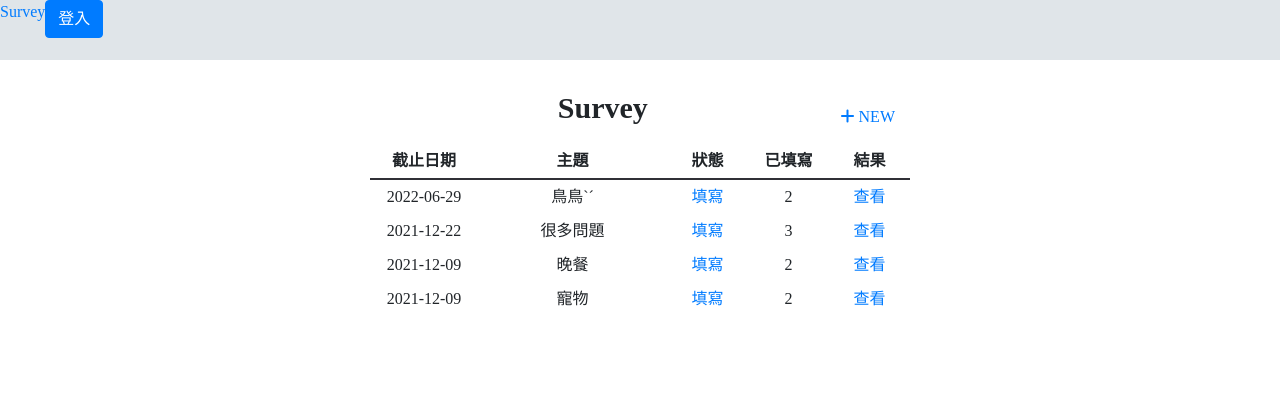
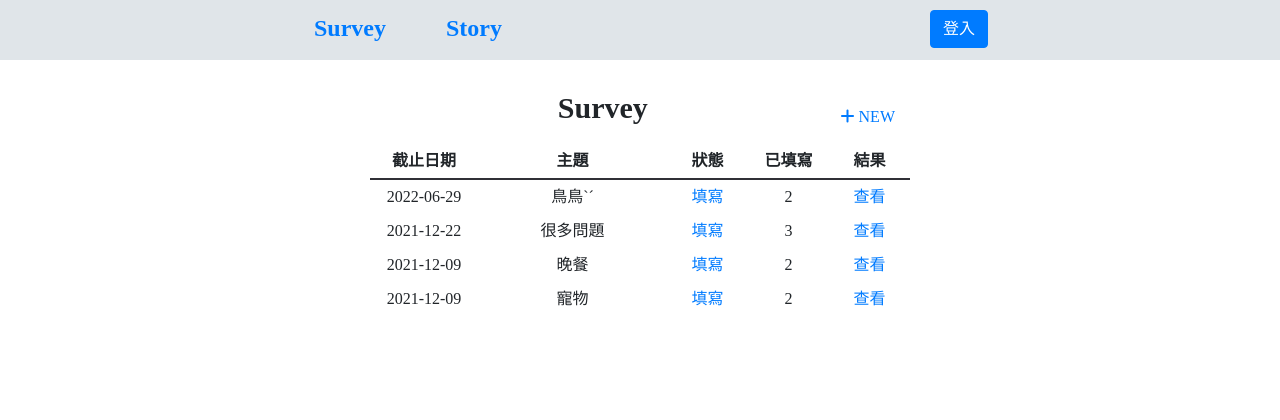
Before and after one commit to SO-BAD/Survey, a PHP site: page / in a window 1280 px wide. Shown: the top 420 px of the page. Run offline with PHP 8.4, Linux system fonts and the light colour scheme; data comes from the database, SQL or seed files in the repository.

Commit message:
修改登入的status_box 樣式

```diff
--- a/css/home.css
+++ b/css/home.css
@@ -8,11 +8,30 @@ a:hover{
     text-decoration: none;
 }
 nav{
+    width: 100%;
     height: 60px;
     background-color: rgb(224, 229, 233);
 }
-.survey{
+.header{
+    width: 700px;
+    margin: auto;
+}
+.survey_box,.story_box{
+    width: 100px;
     height: 60px;
+    padding-top: 10px;
+    margin-left: 10px;
+    margin-right: 10px;
+    display: inline-block;
+    font-size: 24px;
+    font-weight: bolder;
+    text-align: center;
+}
+.status_box{
+    width: 200px;
+    height: 60px;
+    display: flex;
+    float: right;
 }
 .page{
     width: 900px;
--- a/include/status.php
+++ b/include/status.php
@@ -1,9 +1,31 @@
+
 <?php
 
 if (isset($_SESSION['account'])) {
-    echo $_SESSION['account']['name'];
-    echo "<a href='./api/logout.php'><button class='btn btn-primary'>登出</button></a>";
+    $member = "<div class='btn btn-primary'>".$_SESSION['account']['name']."</div>";
+    $button_link =  "<a href='./api/logout.php'><button class='btn btn-primary'>登出</button></a>";
 } else {
-    echo "<a href='./login.php'><button class='btn btn-primary'>登入</button></a>";
+    $member ="";
+    $button_link =  "<a href='./login.php'><button class='btn btn-primary'>登入</button></a>";
 }
 ?>
+
+<div class= "online_box">
+    <?= $member; ?>
+</div>
+<div class="button_box">
+    <?= $button_link; ?>
+</div>
+<style>
+    .online_box{
+        text-align: center;
+        width: 140px;
+        height: 60px;
+        padding-top: 10px;
+    }
+    .button_box{
+        width: 60px;
+        height: 60px;
+        padding-top: 10px;
+    }
+</style>
--- a/index.php
+++ b/index.php
@@ -44,15 +44,15 @@ include "./api/db.php" ?>
 
         </div>
     </div>
-    <nav class="container-fluid">
-        <div class="row">
-            <div class="survey">
+    <nav class="">
+        <div class="header">
+            <div class="survey_box ">
                 <a href="./index.php">Survey</a>
             </div>
-            <div class=" ">
-
+            <div class="story_box">
+            <a href="./index.php">Story</a>
             </div>
-            <div class="">
+            <div class="status_box">
                 <?php include "./include/status.php"; ?>
             </div>
         </div>
```
